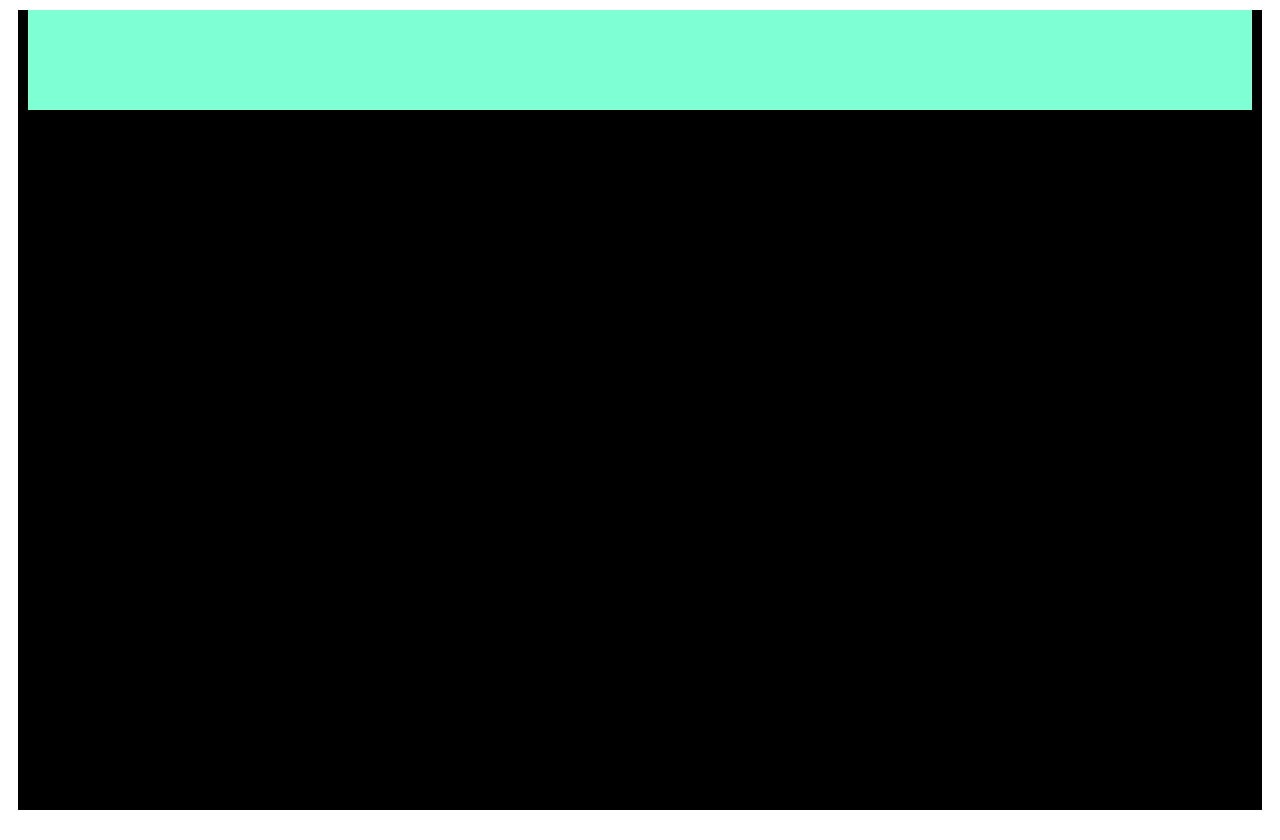
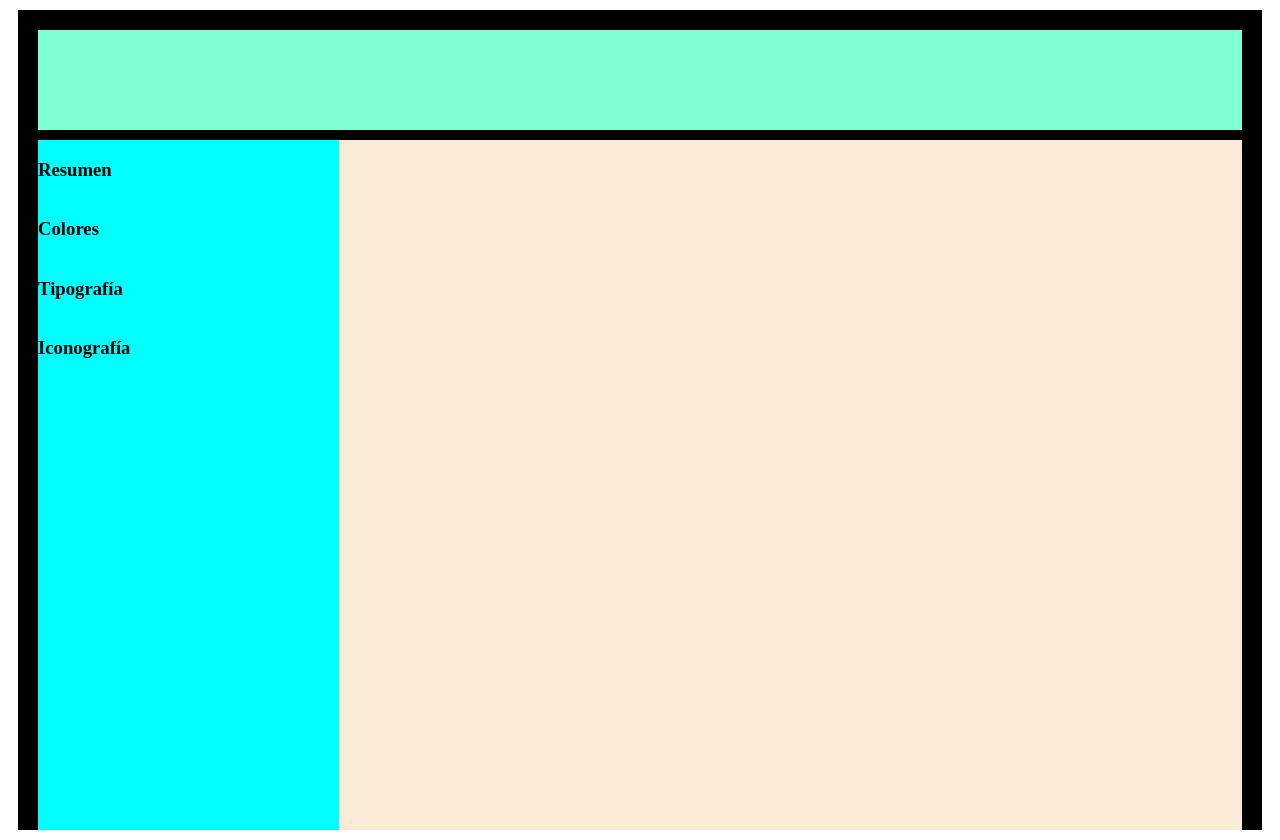
Before and after one commit to dgutper960/Dis_Interfaces, a plain HTML site: page Proyectos/GuiaEstilosX/index.html in a window 1280 px wide. Drawn offline with Linux system fonts and the light colour scheme.

Commit message:
estilos 2

```diff
--- a/Proyectos/GuiaEstilosX/index.html
+++ b/Proyectos/GuiaEstilosX/index.html
@@ -13,6 +13,23 @@
 
         </div>
         <div class="divPrincipal">
+            <div class="zonaNavegacion">
+                <div>
+                    <h3>Resumen</h3>
+                </div>
+                <div>
+                    <h3>Colores</h3>
+                </div>
+                <div>
+                    <h3>Tipografía</h3>
+                </div>
+                <div>
+                    <h3>Iconografía</h3>
+                </div>
+            </div>
+            <div class="zonaContenido">
+
+            </div>
 
         </div>
 
--- a/Proyectos/GuiaEstilosX/styles.css
+++ b/Proyectos/GuiaEstilosX/styles.css
@@ -1,7 +1,9 @@
 .container{
-    height: 100vh;
+    height: 100vh; /* vh indica que es vertical*/
     margin: 10px;
+    padding: 10px;
     background-color: black;
+    overflow: auto;
 }
 
 .divCabecera {
@@ -9,3 +11,25 @@
     margin: 10px;
     background-color: aquamarine;
 }
+
+.divPrincipal{
+    display: grid;
+    /* Vamos a dividir este contenedor en 4 partes iguales*/
+    grid-template-columns: repeat(4, 1fr);
+    /* fr= fraccion en el que está contenido */
+
+    height: 100%;
+    margin: 10px;
+    background-color: antiquewhite;
+}
+
+.zonaNavegacion{
+    /* FlexBox propiedad que ordena los elementos automáticamente
+    --> Accedemos a una guía en internet */
+    display: flex;
+    flex-direction: column;
+    justify-content: flex-start;
+    background-color: aqua;
+
+
+}
```
